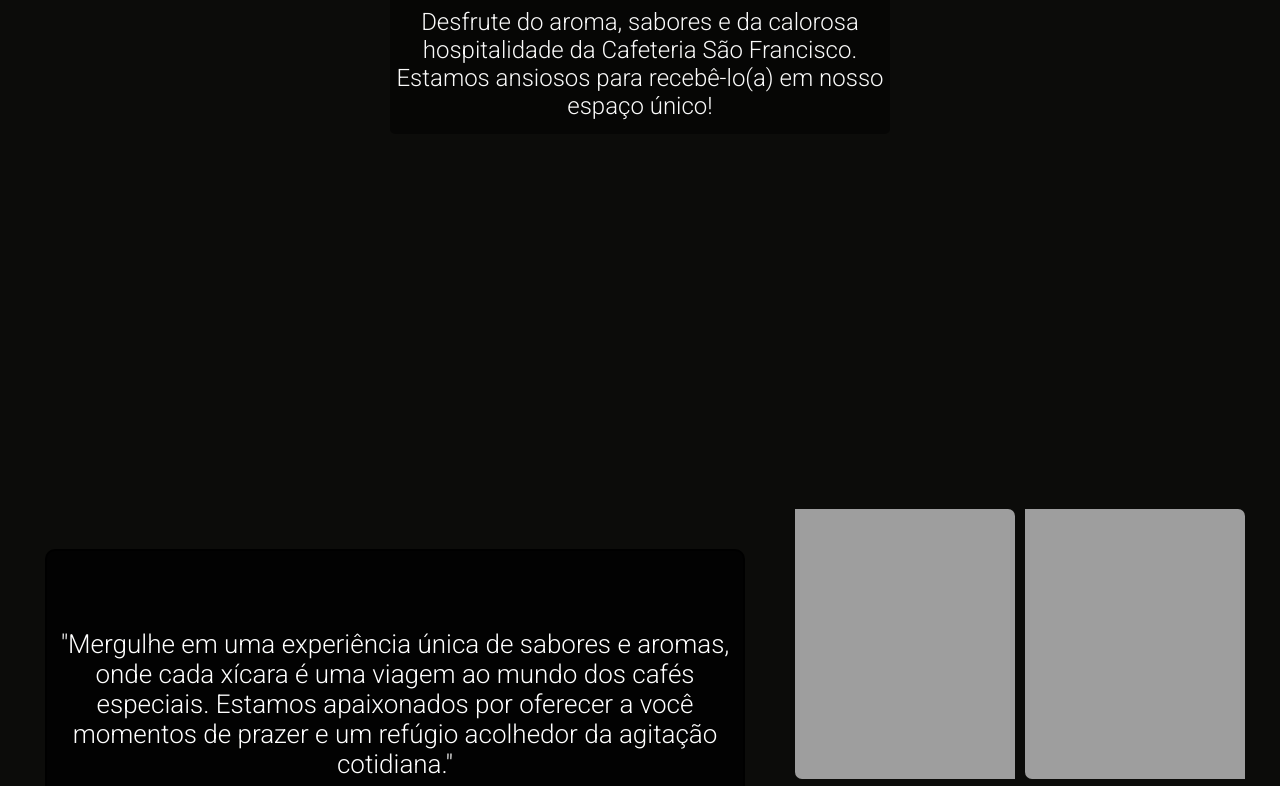
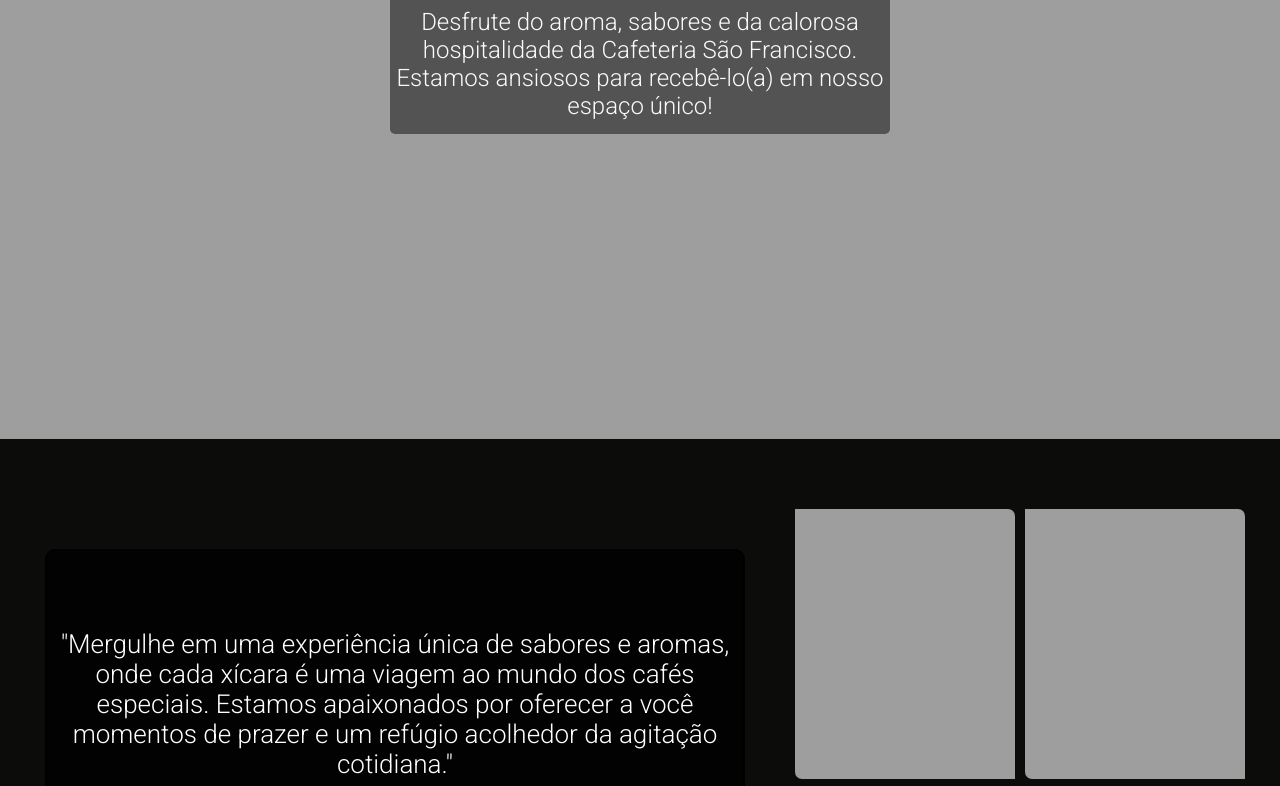
Before and after one commit to vihtornunes/cafeteria, a plain HTML site: page index.html in a window 1280 px wide. Shown: the part 361-1147 px from the top of the page. Drawn offline with nearby package versions, Linux system fonts and the light colour scheme; the site is published under a folder, as on GitHub Pages, so addresses that start at the root find nothing.

Commit message:
Update style.css

```diff
--- a/style.css
+++ b/style.css
@@ -94,7 +94,7 @@
 
 /* Estilos do cabeçalho */
 header {
-  background: url(/image/jonas-jacobsson-1iTKoFJvJ6E-unsplash.jpg);
+  background: url(./image/jonas-jacobsson-1iTKoFJvJ6E-unsplash.jpg);
   width: 100vw;
   height: 100vh;
   position: relative;
```
